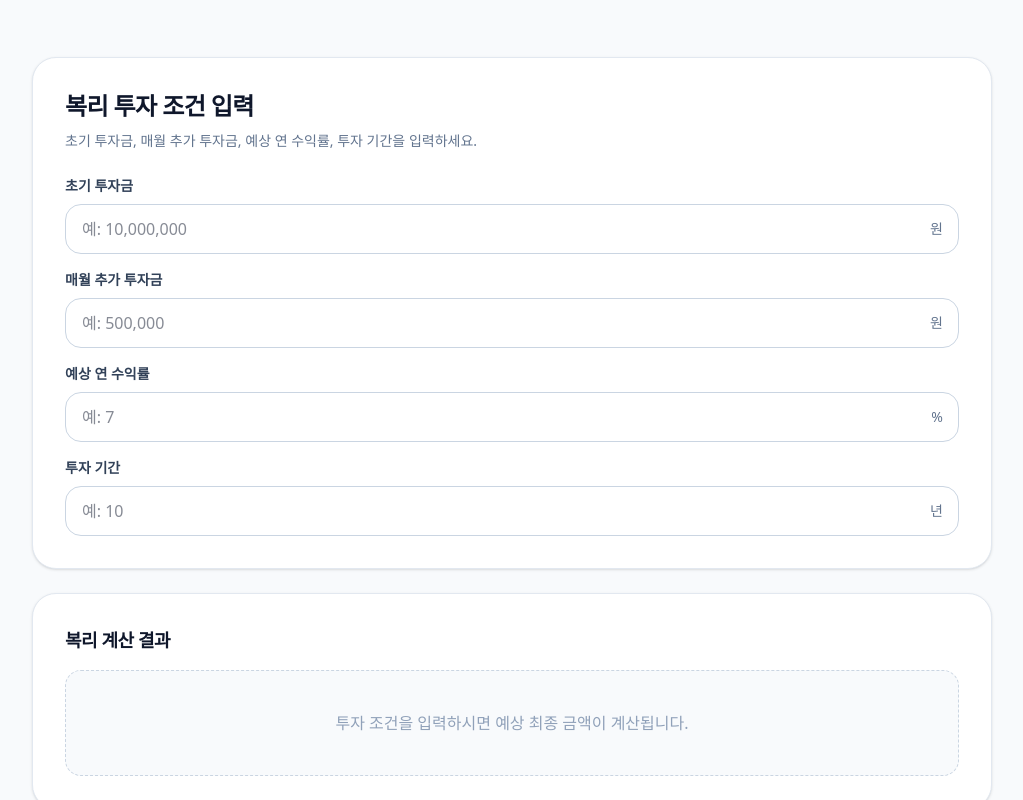
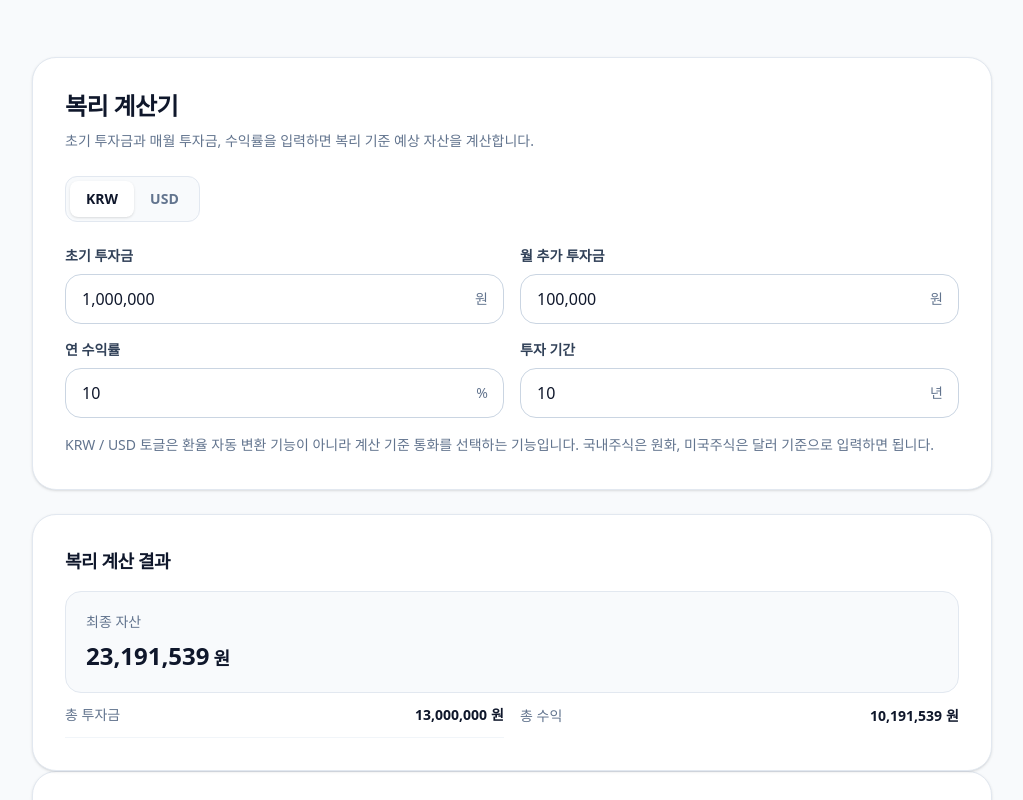
Before and after one commit to YG-coder/stock-calculator, a Next.js app: page /compound-interest-calculator in a window 1280 px wide. Shown: the part 480-1280 px from the top of the page, without its empty margins (128-1151 px from the left). Built offline with nearby package versions, Linux system fonts and the light colour scheme.

Commit message:
refactor: CurrencyToggle를 범용 통화 토글로 개선

```diff
--- a/src/components/calculator/CompoundInterestCalculator.tsx
+++ b/src/components/calculator/CompoundInterestCalculator.tsx
@@ -9,148 +9,145 @@ import {
     ResultDetail,
     InputField,
 } from "@/components/ui/Shared";
+import CurrencyToggle from "@/components/calculator/CurrencyToggle";
 
-function formatNumber(value: number) {
+type Currency = "KRW" | "USD";
+
+function formatNumber(value: number, maximumFractionDigits = 0) {
     if (!Number.isFinite(value)) return "0";
     return new Intl.NumberFormat("ko-KR", {
-        maximumFractionDigits: 0,
+        minimumFractionDigits: 0,
+        maximumFractionDigits,
     }).format(value);
 }
 
 export default function CompoundInterestCalculator() {
-    const [principal, setPrincipal] = useState("");
-    const [monthlyContribution, setMonthlyContribution] = useState("");
-    const [annualRate, setAnnualRate] = useState("");
-    const [years, setYears] = useState("");
+    const [currency, setCurrency] = useState<Currency>("KRW");
+
+    const [initial, setInitial] = useState("1000000");
+    const [monthly, setMonthly] = useState("100000");
+    const [rate, setRate] = useState("10");
+    const [years, setYears] = useState("10");
+
+    const moneyUnit = currency === "KRW" ? "원" : "USD";
 
     const result = useMemo(() => {
-        const p = Number(principal);
-        const m = Number(monthlyContribution);
-        const r = Number(annualRate);
-        const y = Number(years);
+        const P = Number(initial);
+        const PMT = Number(monthly);
+        const r = Number(rate) / 100;
+        const t = Number(years);
 
         if (
-            !Number.isFinite(p) ||
-            !Number.isFinite(m) ||
+            !Number.isFinite(P) ||
+            !Number.isFinite(PMT) ||
             !Number.isFinite(r) ||
-            !Number.isFinite(y) ||
-            p < 0 ||
-            m < 0 ||
+            !Number.isFinite(t) ||
+            P < 0 ||
+            PMT < 0 ||
             r < 0 ||
-            y <= 0
+            t <= 0
         ) {
             return {
                 valid: false,
-                finalAmount: 0,
-                totalPrincipal: 0,
-                totalContribution: 0,
-                totalInvested: 0,
-                totalInterest: 0,
+                total: 0,
+                principal: 0,
+                profit: 0,
             };
         }
 
-        const months = Math.floor(y * 12);
-        const monthlyRate = r / 100 / 12;
+        const n = 12;
+        const total =
+            P * Math.pow(1 + r / n, n * t) +
+            PMT * ((Math.pow(1 + r / n, n * t) - 1) / (r / n));
 
-        let futureValue = p;
-
-        for (let i = 0; i < months; i++) {
-            futureValue = futureValue * (1 + monthlyRate) + m;
-        }
-
-        const totalContribution = m * months;
-        const totalInvested = p + totalContribution;
-        const totalInterest = futureValue - totalInvested;
+        const principal = P + PMT * n * t;
+        const profit = total - principal;
 
         return {
             valid: true,
-            finalAmount: futureValue,
-            totalPrincipal: p,
-            totalContribution,
-            totalInvested,
-            totalInterest,
+            total,
+            principal,
+            profit,
         };
-    }, [principal, monthlyContribution, annualRate, years]);
+    }, [initial, monthly, rate, years]);
 
     return (
         <CalculatorLayout>
             <CalculatorCard
-                title="복리 투자 조건 입력"
-                description="초기 투자금, 매월 추가 투자금, 예상 연 수익률, 투자 기간을 입력하세요."
+                title="복리 계산기"
+                description="초기 투자금과 매월 투자금, 수익률을 입력하면 복리 기준 예상 자산을 계산합니다."
             >
+                <CurrencyToggle
+                    value={currency}
+                    onChange={setCurrency}
+                    options={["KRW", "USD"] as const}
+                />
+
+                <div className="grid gap-4 sm:grid-cols-2">
                     <InputField
-                    id="principal"
+                        id="initial"
                         label="초기 투자금"
                         type="number"
-                    placeholder="예: 10000000"
-                    unit="원"
-                    value={principal}
-                    onChange={(e) => setPrincipal(e.target.value)}
+                        value={initial}
+                        onChange={(e) => setInitial(e.target.value)}
+                        unit={moneyUnit}
                     />
+                    <InputField
+                        id="monthly"
+                        label="월 추가 투자금"
+                        type="number"
+                        value={monthly}
+                        onChange={(e) => setMonthly(e.target.value)}
+                        unit={moneyUnit}
+                    />
+                </div>
 
+                <div className="grid gap-4 sm:grid-cols-2">
                     <InputField
-                    id="monthlyContribution"
-                    label="매월 추가 투자금"
+                        id="rate"
+                        label="연 수익률"
                         type="number"
-                    placeholder="예: 500000"
-                    unit="원"
-                    value={monthlyContribution}
-                    onChange={(e) => setMonthlyContribution(e.target.value)}
+                        value={rate}
+                        onChange={(e) => setRate(e.target.value)}
+                        unit="%"
                     />
-
-                <InputField
-                    id="annualRate"
-                    label="예상 연 수익률"
-                    type="number"
-                    placeholder="예: 7"
-                    unit="%"
-                    value={annualRate}
-                    onChange={(e) => setAnnualRate(e.target.value)}
-                />
-
                     <InputField
                         id="years"
                         label="투자 기간"
                         type="number"
-                    placeholder="예: 10"
-                    unit="년"
                         value={years}
                         onChange={(e) => setYears(e.target.value)}
+                        unit="년"
                     />
+                </div>
+
+                <p className="text-sm leading-relaxed text-slate-500">
+                    KRW / USD 토글은 환율 자동 변환 기능이 아니라 계산 기준 통화를 선택하는 기능입니다.
+                    국내주식은 원화, 미국주식은 달러 기준으로 입력하면 됩니다.
+                </p>
             </CalculatorCard>
 
             <ResultCard
                 title="복리 계산 결과"
-                emptyMessage="투자 조건을 입력하시면 예상 최종 금액이 계산됩니다."
+                emptyMessage="값을 입력하면 결과가 계산됩니다."
                 isValid={result.valid}
             >
                 <ResultHighlight
-                    label="예상 최종 금액"
-                    value={formatNumber(result.finalAmount)}
-                    unit="원"
-                    tone="positive"
+                    label="최종 자산"
+                    value={formatNumber(result.total)}
+                    unit={moneyUnit}
                 />
 
                 <div className="grid gap-4 sm:grid-cols-2">
                     <ResultDetail
-                        label="초기 투자금"
-                        value={formatNumber(result.totalPrincipal)}
-                        unit="원"
+                        label="총 투자금"
+                        value={formatNumber(result.principal)}
+                        unit={moneyUnit}
                     />
                     <ResultDetail
-                        label="추가 투자금 합계"
-                        value={formatNumber(result.totalContribution)}
-                        unit="원"
-                    />
-                    <ResultDetail
-                        label="총 납입 원금"
-                        value={formatNumber(result.totalInvested)}
-                        unit="원"
-                    />
-                    <ResultDetail
-                        label="복리 수익"
-                        value={formatNumber(result.totalInterest)}
-                        unit="원"
+                        label="총 수익"
+                        value={formatNumber(result.profit)}
+                        unit={moneyUnit}
                     />
                 </div>
             </ResultCard>
--- a/src/components/calculator/CurrencyToggle.tsx
+++ b/src/components/calculator/CurrencyToggle.tsx
@@ -1,41 +1,38 @@
-"use client";
-
-type Currency = "KRW" | "USDT";
-
-type Props = {
-    value: Currency;
-    onChange: (value: Currency) => void;
-    label?: string;
+type CurrencyToggleProps<T extends string> = {
+    value: T;
+    onChange: (value: T) => void;
+    options?: readonly [T, T];
 };
 
-export default function CurrencyToggle({
+export default function CurrencyToggle<T extends string>({
     value,
     onChange,
-    label = "표시 통화",
-}: Props) {
-    return (
-        <div className="space-y-2">
-            <span className="block text-sm font-semibold text-slate-700">{label}</span>
-
-            <div className="inline-flex rounded-2xl border border-slate-300 bg-white p-1">
-                {(["KRW", "USDT"] as const).map((currency) => {
-                    const active = value === currency;
+    options,
+}: CurrencyToggleProps<T>) {
+    const [left, right] = options ?? ([("KRW" as T), ("USDT" as T)] as const);
 
     return (
+        <div className="mb-6 inline-flex rounded-xl border border-slate-200 bg-slate-50 p-1">
             <button
-                            key={currency}
                 type="button"
-                            onClick={() => onChange(currency)}
-                            className={`rounded-xl px-4 py-2 text-sm font-semibold transition ${active
-                                    ? "bg-slate-900 text-white"
-                                    : "text-slate-600 hover:bg-slate-100"
+                onClick={() => onChange(left)}
+                className={`rounded-lg px-4 py-2 text-sm font-semibold transition ${value === left
+                        ? "bg-white text-slate-900 shadow-sm"
+                        : "text-slate-500 hover:text-slate-700"
                     }`}
             >
-                            {currency}
+                {left}
             </button>
-                    );
-                })}
-            </div>
+            <button
+                type="button"
+                onClick={() => onChange(right)}
+                className={`rounded-lg px-4 py-2 text-sm font-semibold transition ${value === right
+                        ? "bg-white text-slate-900 shadow-sm"
+                        : "text-slate-500 hover:text-slate-700"
+                    }`}
+            >
+                {right}
+            </button>
         </div>
     );
 }
```
Lines whose indentation alone changed are shown as unchanged.
